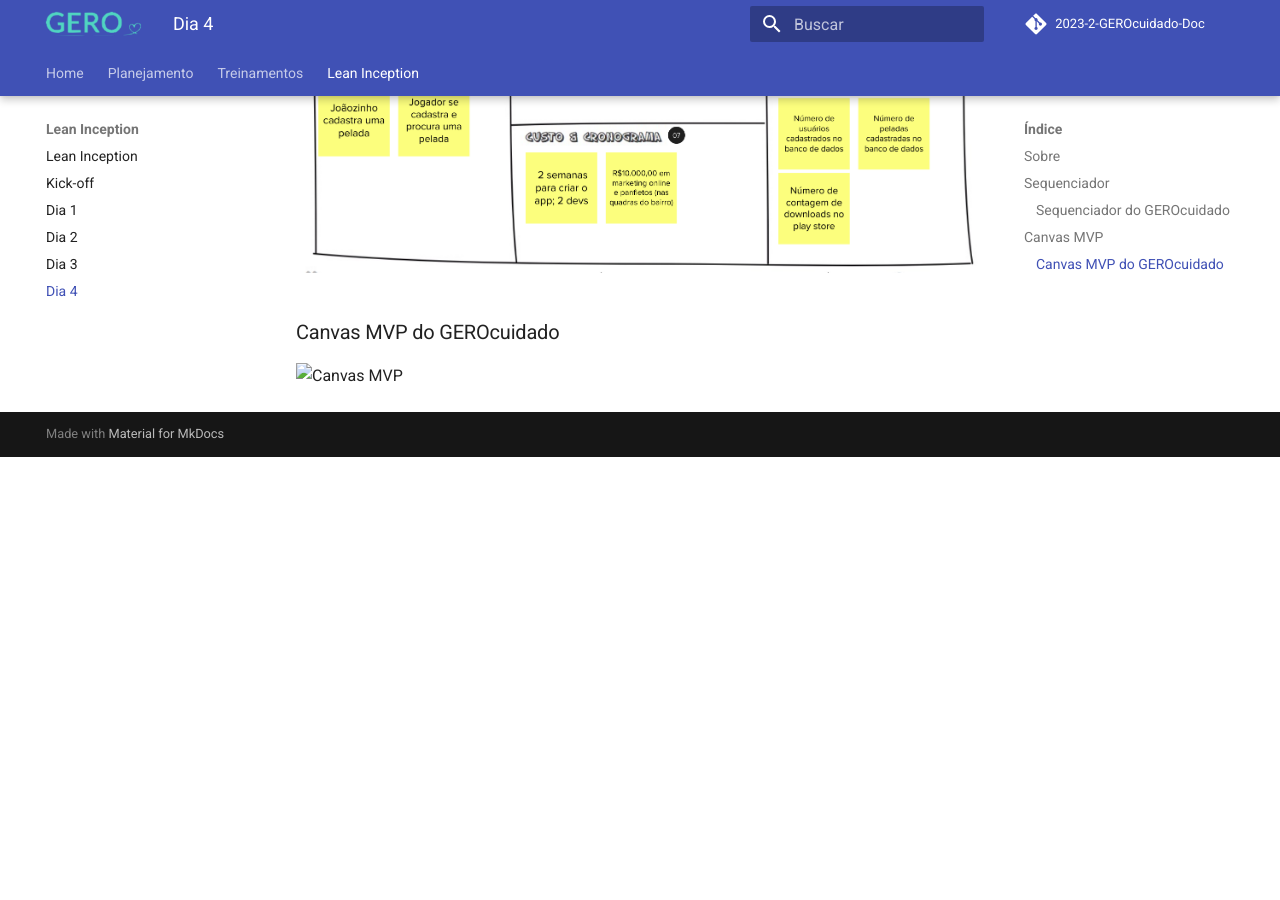
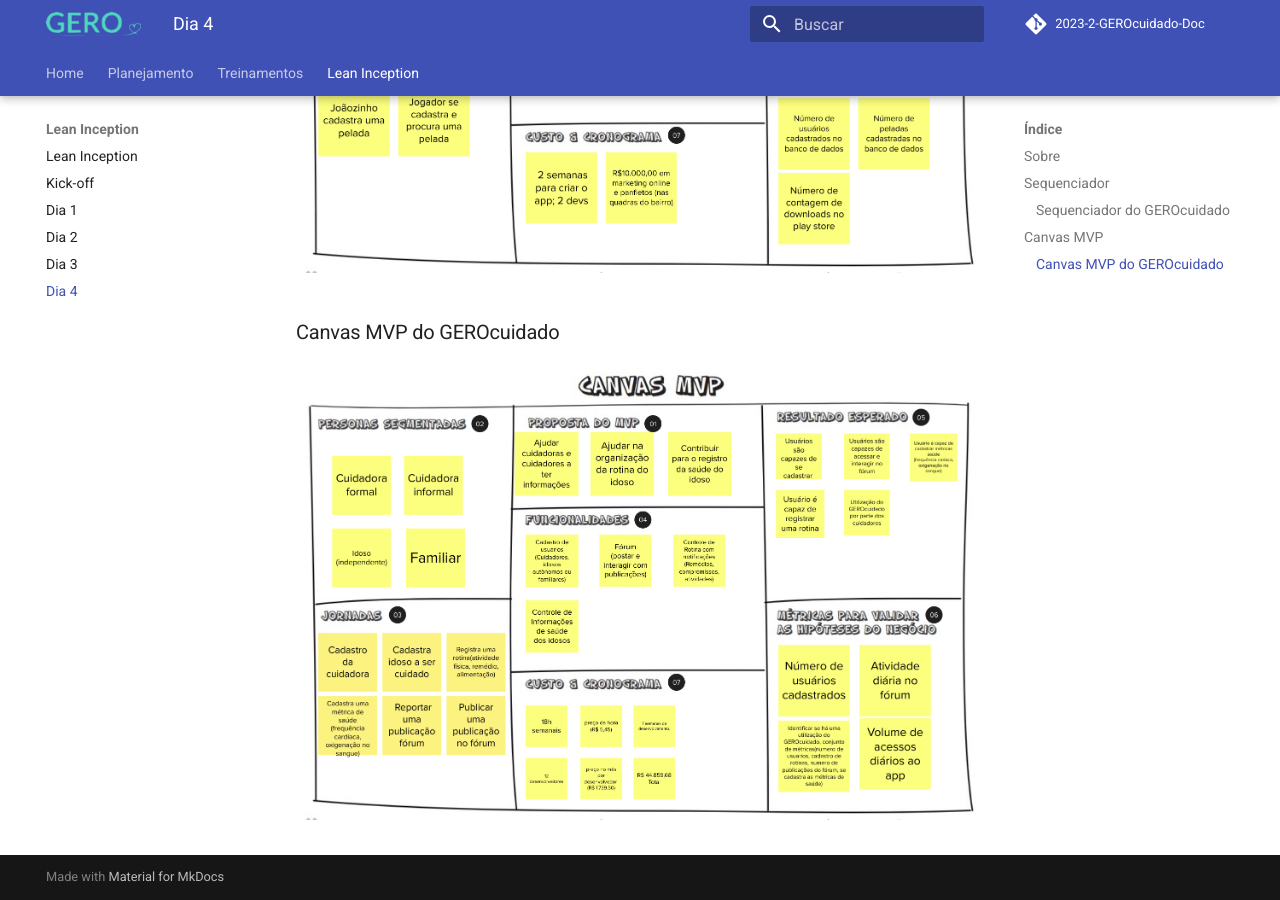
Before and after one commit to fga-eps-mds/2023-2-GEROcuidado-Doc, an MkDocs documentation site: the page built from docs/lean_inception/dia_4.md, in a window 1280 px wide and 900 px high, scrolled down 2876 px. Built offline with MkDocs 1.6.1 and Material for MkDocs 9.7.7, drawn with Linux system fonts in a browser that asks for light colours; comment, search, counter and statistics services are not loaded; before the commit the page ends 3333 px from its top, so only the background shows below that.

Commit message:
Adiciona Canvas MVP do GEROcuidado

```diff
--- a/docs/lean_inception/dia_4.md
+++ b/docs/lean_inception/dia_4.md
@@ -54,4 +54,4 @@ O Canvas MVP ajuda a equipe a visualizar de forma clara e concisa o escopo do Pr
 
 ### Canvas MVP do GEROcuidado
 
-![Canvas MVP]()
+![Canvas MVP](../assets/imagens/lean_inception/Canvas_MVP.png)
```
Also changed, not shown: docs/assets/imagens/lean_inception/Canvas_MVP.png (added).
